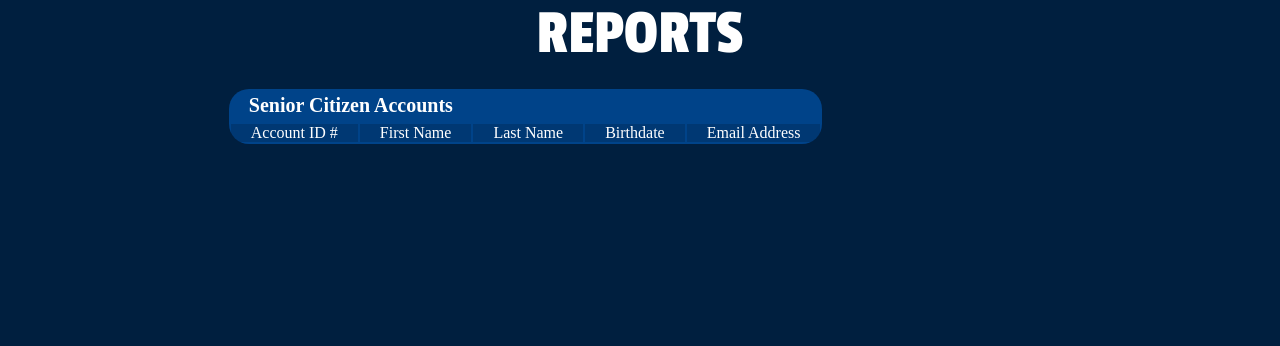
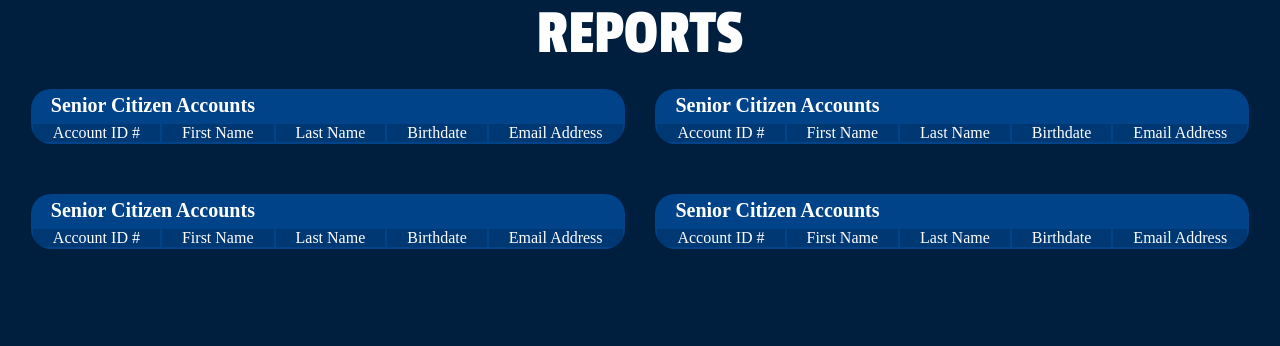
Before and after one commit to rayalindley/LoudwaveMusic-PHP, a PHP site: page /report.php in a window 1280 px wide. Shown: the part 454-800 px from the top of the page. Run offline with PHP 8.4, Linux system fonts and the light colour scheme; tables that the repository leaves empty or names only in its code hold one stand-in row (values such as "Sample post"); some web fonts are replaced.

Commit message:
mwuahahahuhu

```diff
--- a/css/LoudWave.css
+++ b/css/LoudWave.css
@@ -340,6 +340,7 @@
 .indivreport {
     background-color: #004389;
     border-radius: 20px;
+    margin-bottom: 50px;
 }
 
 .indivreporttable td {
--- a/report.php
+++ b/report.php
@@ -43,11 +43,107 @@
                 ?>
             </div>
 
-            <div>
+            <div class="indivreport">
+                <?php
+                    $sqlreport2 = "SELECT p.firstname, p.lastname, p.birthdate, a.emailadd, a.userid_fk
+                                FROM tbluserprofile AS p
+                                INNER JOIN tbluseraccount AS a
+                                ON p.userid = a.userid_fk
+                                WHERE DATE_FORMAT(FROM_DAYS(DATEDIFF(NOW(), p.birthdate)), '%Y') >= 60";
+
+                    $reportres = mysqli_query($connection, $sqlreport2);
+
+                    echo '<h3 class="reportname"> Senior Citizen Accounts</h3>';
+                    echo '<table class="indivreporttable">';
+                    echo '<tr class="columntitle">';
+                    echo "<td> Account ID # </td>";
+                    echo "<td> First Name </td>";
+                    echo "<td> Last Name </td>";
+                    echo "<td> Birthdate </td>";
+                    echo "<td> Email Address </td>";
+                    echo "</tr>";
+                    while ($row = mysqli_fetch_assoc($reportres)) {
+                        echo "<tr>";
+                        echo "<td> {$row['userid_fk']} </td>";
+                        echo "<td> {$row['firstname']} </td>";
+                        echo "<td> {$row['lastname']} </td>";
+                        echo "<td> {$row['birthdate']} </td>";
+                        echo "<td> {$row['emailadd']} </td>";
+                        echo "</tr>";
+                    }
+
+                    echo "</table>";
+                ?>
             </div>
         </div>
 
+        <div class="rowreports">
+            <div class="indivreport">
+                <?php
+                    $sqlreport2 = "SELECT p.firstname, p.lastname, p.birthdate, a.emailadd, a.userid_fk
+                                FROM tbluserprofile AS p
+                                INNER JOIN tbluseraccount AS a
+                                ON p.userid = a.userid_fk
+                                WHERE DATE_FORMAT(FROM_DAYS(DATEDIFF(NOW(), p.birthdate)), '%Y') >= 60";
 
+                    $reportres = mysqli_query($connection, $sqlreport2);
+
+                    echo '<h3 class="reportname"> Senior Citizen Accounts</h3>';
+                    echo '<table class="indivreporttable">';
+                    echo '<tr class="columntitle">';
+                    echo "<td> Account ID # </td>";
+                    echo "<td> First Name </td>";
+                    echo "<td> Last Name </td>";
+                    echo "<td> Birthdate </td>";
+                    echo "<td> Email Address </td>";
+                    echo "</tr>";
+                    while ($row = mysqli_fetch_assoc($reportres)) {
+                        echo "<tr>";
+                        echo "<td> {$row['userid_fk']} </td>";
+                        echo "<td> {$row['firstname']} </td>";
+                        echo "<td> {$row['lastname']} </td>";
+                        echo "<td> {$row['birthdate']} </td>";
+                        echo "<td> {$row['emailadd']} </td>";
+                        echo "</tr>";
+                    }
+
+                    echo "</table>";
+                ?>
+            </div>
+
+            <div class="indivreport">
+                <?php
+                    $sqlreport2 = "SELECT p.firstname, p.lastname, p.birthdate, a.emailadd, a.userid_fk
+                                FROM tbluserprofile AS p
+                                INNER JOIN tbluseraccount AS a
+                                ON p.userid = a.userid_fk
+                                WHERE DATE_FORMAT(FROM_DAYS(DATEDIFF(NOW(), p.birthdate)), '%Y') >= 60";
+
+                    $reportres = mysqli_query($connection, $sqlreport2);
+
+                    echo '<h3 class="reportname"> Senior Citizen Accounts</h3>';
+                    echo '<table class="indivreporttable">';
+                    echo '<tr class="columntitle">';
+                    echo "<td> Account ID # </td>";
+                    echo "<td> First Name </td>";
+                    echo "<td> Last Name </td>";
+                    echo "<td> Birthdate </td>";
+                    echo "<td> Email Address </td>";
+                    echo "</tr>";
+                    while ($row = mysqli_fetch_assoc($reportres)) {
+                        echo "<tr>";
+                        echo "<td> {$row['userid_fk']} </td>";
+                        echo "<td> {$row['firstname']} </td>";
+                        echo "<td> {$row['lastname']} </td>";
+                        echo "<td> {$row['birthdate']} </td>";
+                        echo "<td> {$row['emailadd']} </td>";
+                        echo "</tr>";
+                    }
+
+                    echo "</table>";
+                ?>
+            </div>
+        </div>
 
     </div>
 </body>
```
